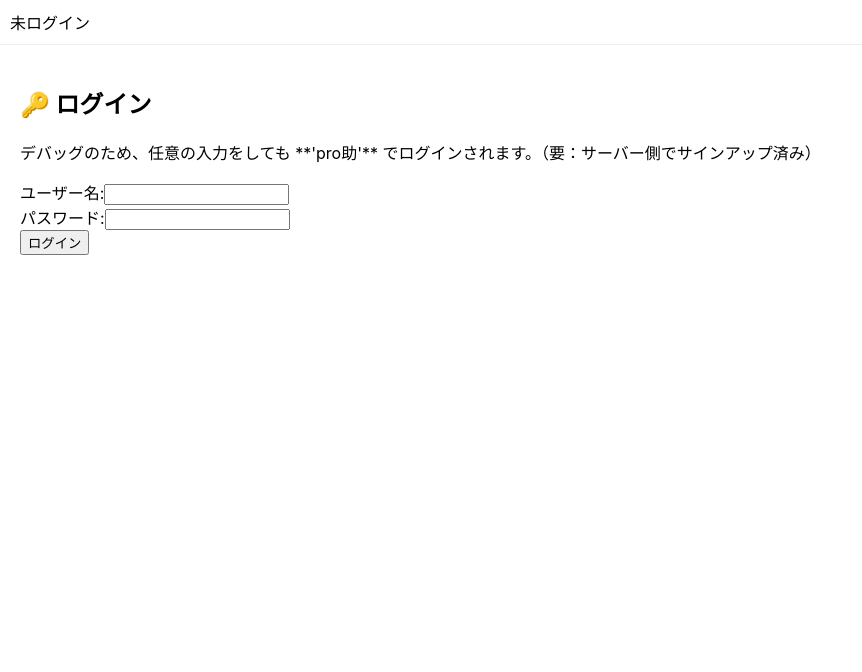
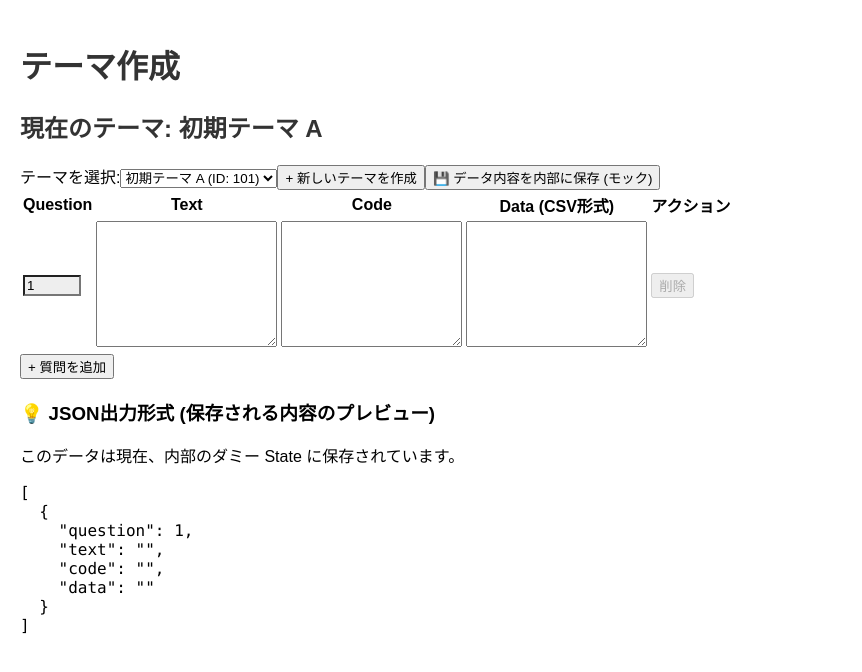
Before and after one commit to shimizukaito/soipro, a React (Create React App) app in the folder soiltheme/: page / in a window 1280 px wide. Before the commit this address led to /login. Shown: the top 672 px of the page, without its empty margins (0-862 px from the left). Built offline with nearby package versions, Linux system fonts and the light colour scheme.

Commit message:
theme作成ページは開けます

```diff
--- a/soiltheme/src/App.css
+++ b/soiltheme/src/App.css
@@ -1,5 +1,19 @@
+/* App.css */
+
 .App {
-  text-align: center;
+  font-family: sans-serif;
+  padding: 20px;
+  max-width: 1200px; /* 画面幅が1200pxを超えてもレイアウトが崩れないようにするため、残しておくことを推奨 */
+
+  /* 修正ポイント: margin を削除し、左寄せを確保 */
+  margin: 0;
+  /* または: margin: 0 0 0 20px; など、左側にスペースを入れる */
+}
+
+/* h1, h2 のテキストも左詰めに変更 */
+h1, h2 {
+  text-align: left; /* 👈 これを追加/修正 */
+  color: #333;
 }
 
 .App-logo {
--- a/soiltheme/src/App.js
+++ b/soiltheme/src/App.js
@@ -1,88 +1,274 @@
-import React, { useState, useEffect } from 'react';
-import { BrowserRouter as Router, Routes, Route, Navigate } from 'react-router-dom';
-import Login from './components/Login';
-import Dashboard from './components/Dashboard';
-import CreateTheme from './components/CreateTheme';
+import React, { useState, useEffect, useCallback } from 'react';
+import './App.css';
 
-// ログイン状態に応じてアクセスを制御するコンポーネント
-const ProtectedRoute = ({ children, authToken }) => {
-  if (!authToken) {
-    // トークンがなければログインページへ強制リダイレクト
-    return <Navigate to="/login" replace />;
-  }
-  return children; // トークンがあれば、要求されたコンポーネントを表示
+// APIのベースURLは残しておく（後で利用するため）
+const API_BASE_URL = 'http://localhost:3001';
+
+// 初期ダミーデータ (再開)
+const DUMMY_THEMES = [
+  { id: 101, title: '初期テーマ A ', content: null },
+  { id: 102, title: '初期テーマ B ', content: JSON.stringify([
+    { question: 1, text: '既存データのテスト', code: 'console.log("Hello");', data: 'a,1\nb,2' },
+    { question: 2, text: '2行目のテスト', code: '', data: '' }
+  ])},
+];
+
+// 表データの初期構造
+const initialRowData = {
+  question: 1,
+  text: '',
+  code: '',
+  data: '',
 };
 
 function App() {
-  // トークンとユーザ名をlocalStorageから初期ロード
-  const [authToken, setAuthToken] = useState(localStorage.getItem('authToken'));
-  const [username, setUsername] = useState(localStorage.getItem('username') || '');
+  // --- State管理 ---
+  // 初期値をダミーデータに戻す
+  const [themes, setThemes] = useState(DUMMY_THEMES);
+  const [selectedThemeId, setSelectedThemeId] = useState(DUMMY_THEMES[0].id);
+  const [rows, setRows] = useState([initialRowData]);
+  const [themeTitle, setThemeTitle] = useState(DUMMY_THEMES[0].title);
+  const [loading, setLoading] = useState(false); // ダミーなので常に false
 
-  // 状態変更の監視ログ（デバッグ用）
-  useEffect(() => {
-    console.log('🔄 App.js state changed: authToken is now:', authToken ? 'set' : 'null');
-  }, [authToken]);
+  // --- API連携ロジック (モックとしてコメントアウト) ---
+
+  // ダミーデータからテーマ詳細をロードする内部関数
+  const loadThemeDataLocally = (themeId) => {
+    const theme = themes.find(t => t.id === themeId);
+    if (!theme) return;
+
+    setThemeTitle(theme.title);
+
+    if (theme.content) {
+      try {
+        const parsedRows = JSON.parse(theme.content);
+        setRows(parsedRows);
+      } catch (e) {
+        console.error("JSONパースエラー:", e);
+        setRows([{ ...initialRowData, question: 1 }]);
+      }
+    } else {
+      setRows([{ ...initialRowData, question: 1 }]);
+    }
+  };
+
+  // 1. テーマ一覧取得 (GET /themes) - モック
+  const fetchThemes = useCallback(async () => {
+    // setLoading(true); // API通信をコメントアウト
+    /* try {
+        const response = await fetch(`${API_BASE_URL}/themes`);
+        if (!response.ok) throw new Error('テーマ一覧の取得に失敗');
+        const data = await response.json();
+        setThemes(data);
+        if (data.length > 0 && selectedThemeId === null) {
+          setSelectedThemeId(data[0].id);
+        }
+    } catch (error) {
+        console.error('テーマ一覧取得エラー:', error);
+    } finally {
+        // setLoading(false);
+    }
+    */
+    // ダミーデータの IDが更新された場合に備えて、themes stateから初期テーマを選択
+    if (themes.length > 0 && selectedThemeId === null) {
+      setSelectedThemeId(themes[0].id);
+    }
+    setLoading(false);
+  }, [selectedThemeId, themes]);
 
 
-  // ログアウト処理
-  const handleLogout = () => {
-    localStorage.removeItem('authToken');
-    localStorage.removeItem('username');
-    setAuthToken(null);
-    setUsername('');
+  // 2. テーマデータ取得 (GET /themes/:id) - モック
+  const fetchThemeData = useCallback(async (themeId) => {
+    if (!themeId) {
+        setLoading(false);
+        return;
+    }
+    // setLoading(true); // API通信をコメントアウト
+    /*
+    try {
+      const response = await fetch(`${API_BASE_URL}/themes/${themeId}`);
+      // ... API処理 ...
+    } catch (error) {
+      // ... エラー処理 ...
+    } finally {
+        setLoading(false);
+    }
+    */
+    // ローカルロード処理を呼び出す
+    loadThemeDataLocally(themeId);
+    setLoading(false);
+  }, [themes]); // themes を依存配列に追加
+
+
+  // 3. テーマ全体保存 (PUT /themes/saveThemeData) - モック
+  const handleSave = () => {
+    if (selectedThemeId === null) {
+      alert("保存するテーマを選択または作成してください。");
+      return;
+    }
+
+    // rows（表データ）をJSON文字列に変換
+    const contentJson = JSON.stringify(rows);
+
+    /* try {
+      // ... API呼び出し PUT /themes/saveThemeData ...
+      if (!response.ok) throw new Error('テーマデータの保存に失敗しました。');
+    } catch (error) {
+      // ... エラー処理 ...
+    }
+    */
+
+    // ⭐ モック処理: 内部 State (themes) を更新
+    const updatedThemes = themes.map(t =>
+      t.id === selectedThemeId ? { ...t, content: contentJson } : t
+    );
+    setThemes(updatedThemes);
+
+    alert(`テーマ「${themeTitle}」のデータ (JSON形式) を内部で保存しました！`);
   };
 
+  // 4. 新規テーマ作成 (POST /themes) - モック
+  const handleCreateNewTheme = () => {
+      const title = prompt("新しいテーマのタイトルを入力してください:");
+      if (!title || title.trim() === "") return;
+
+      const newThemeId = Math.max(...themes.map(t => t.id)) + 1; // 新しいIDを生成
+      const newTheme = { id: newThemeId, title: title, content: null };
+
+      /* try {
+          // ... API呼び出し POST /themes ...
+      } catch (error) {
+          // ... エラー処理 ...
+      }
+      */
+
+      // ⭐ モック処理: 内部 State (themes) を更新
+      setThemes([...themes, newTheme]);
+      setSelectedThemeId(newThemeId);
+      loadThemeDataLocally(newThemeId); // 新しいテーマをロード
+
+      alert(`新しいテーマ「${title}」が作成されました！ (ID: ${newThemeId})`);
+  };
+
+  // --- UI操作ロジック (変更なし) ---
+
+  const handleCellChange = (index, field, value) => {
+    const newRows = rows.map((row, i) =>
+      i === index ? { ...row, [field]: value } : row
+    );
+    setRows(newRows);
+  };
+
+  const handleAddRow = () => {
+    const newQuestionNumber = rows.length > 0 ? rows[rows.length - 1].question + 1 : 1;
+    setRows([...rows, { ...initialRowData, question: newQuestionNumber }]);
+  };
+
+  const handleDeleteRow = (index) => {
+    const newRows = rows.filter((_, i) => i !== index).map((row, i) => ({
+      ...row,
+      question: i + 1
+    }));
+    setRows(newRows);
+  };
+
+  const handleThemeChange = (e) => {
+    const newThemeId = Number(e.target.value);
+    setSelectedThemeId(newThemeId);
+  };
+
+  // --- 初期ロードとデータ切り替え ---
+
+  useEffect(() => {
+    // API呼び出しをコメントアウトし、ローカルのテーマ一覧の初期設定を呼び出す
+    fetchThemes();
+  }, [fetchThemes]);
+
+  useEffect(() => {
+    // API呼び出しをコメントアウトし、ローカルのデータロードを呼び出す
+    if (selectedThemeId !== null) {
+      fetchThemeData(selectedThemeId);
+    }
+  }, [selectedThemeId, fetchThemeData]);
+
+  // JSON出力プレビュー用のJSON文字列
+  const jsonOutput = JSON.stringify(rows.map(row => ({
+      question: row.question,
+      text: row.text,
+      code: row.code,
+      data: row.data,
+  })), null, 2);
+
+
+  // --- JSXレンダリング ---
+
+  // ロード中判定を簡略化（ダミーなので）
+  if (themes.length === 0 && !loading) {
+    return (
+      <div className="App">
+        <h1>テーマ作成</h1>
+        <p>テーマがありません。最初にテーマを作成してください。</p>
+        <button onClick={handleCreateNewTheme}>+ 最初のテーマを作成</button>
+      </div>
+    );
+  }
+
   return (
-    <Router>
-      <header>
-        <nav style={{ padding: '10px', borderBottom: '1px solid #eee', display: 'flex', justifyContent: 'space-between' }}>
-          {authToken && username && <span>ようこそ, **{username}** さん | </span>}
-          {authToken ? (
-            <button onClick={handleLogout} style={{ marginLeft: 'auto' }}>ログアウト</button>
-          ) : (
-            <span>未ログイン</span>
-          )}
-        </nav>
-      </header>
-      <main style={{ padding: '20px' }}>
-        <Routes>
-          {/* ログインページ */}
-          <Route
-            path="/login"
-            element={authToken
-              // ログイン済みならダッシュボードへリダイレクト
-              ? <Navigate to="/dashboard" replace />
-              // 未ログインならLoginコンポーネントを表示
-              : <Login setAuthToken={setAuthToken} setUsername={setUsername} />}
-          />
+    <div className="App">
+      <h1>テーマ作成</h1>
+      <h2>現在のテーマ: {themeTitle || 'テーマを選択してください'}</h2>
 
-          {/* 保護されたルート（ダッシュボード） */}
-          <Route
-            path="/dashboard"
-            element={
-              <ProtectedRoute authToken={authToken}>
-                <Dashboard username={username} />
-              </ProtectedRoute>
-            }
-          />
+      <div className="controls">
+        <label>
+          テーマを選択:
+          <select value={selectedThemeId || ''} onChange={handleThemeChange}>
+            {themes.map(t => (
+              <option key={t.id} value={t.id}>{t.title} (ID: {t.id})</option>
+            ))}
+          </select>
+        </label>
+        <button onClick={handleCreateNewTheme}>+ 新しいテーマを作成</button>
+        <button onClick={handleSave}>💾 データ内容を内部に保存 (モック)</button>
+      </div>
 
-          {/* 保護されたルート（テーマ作成画面） */}
-          <Route
-            path="/create-theme"
-            element={
-              <ProtectedRoute authToken={authToken}>
-                <CreateTheme />
-              </ProtectedRoute>
-            }
-          />
+      {loading ? (
+        <p>データをロード中...</p>
+      ) : (
+        <>
+          <div className="table-container">
+            <table>
+              <thead>
+                <tr><th>Question</th><th>Text</th><th>Code</th><th>Data (CSV形式)</th><th>アクション</th></tr>
+              </thead>
+              <tbody>
+                {rows.map((row, index) => (
+                  <tr key={index}>
+                    <td>
+                      <input type="number" value={row.question} readOnly style={{ width: '50px', backgroundColor: '#eee' }} />
+                    </td>
+                    <td><textarea rows="8" value={row.text} onChange={(e) => handleCellChange(index, 'text', e.target.value)} /></td>
+                    <td><textarea rows="8" value={row.code} onChange={(e) => handleCellChange(index, 'code', e.target.value)} /></td>
+                    <td><textarea rows="8" value={row.data} onChange={(e) => handleCellChange(index, 'data', e.target.value)} /></td>
+                    <td>
+                      <button onClick={() => handleDeleteRow(index)} disabled={rows.length === 1}>
+                        削除
+                      </button>
+                    </td>
+                  </tr>
+                ))}
+              </tbody>
+            </table>
+            <button onClick={handleAddRow}>+ 質問を追加</button>
+          </div>
 
-          {/* ルートURLアクセス時のデフォルトリダイレクト */}
-          <Route path="/" element={<Navigate to="/dashboard" replace />} />
-
-          <Route path="*" element={<h1>404 Not Found</h1>} />
-        </Routes>
-      </main>
-    </Router>
+          <div className="json-output">
+            <h3>💡 JSON出力形式 (保存される内容のプレビュー)</h3>
+            <p>このデータは現在、内部のダミー State に保存されています。</p>
+            <pre><code>{jsonOutput}</code></pre>
+          </div>
+        </>
+      )}
+    </div>
   );
 }
 
```
Also changed, not shown: 1 other file (tests, documents, lock files or other folders).
